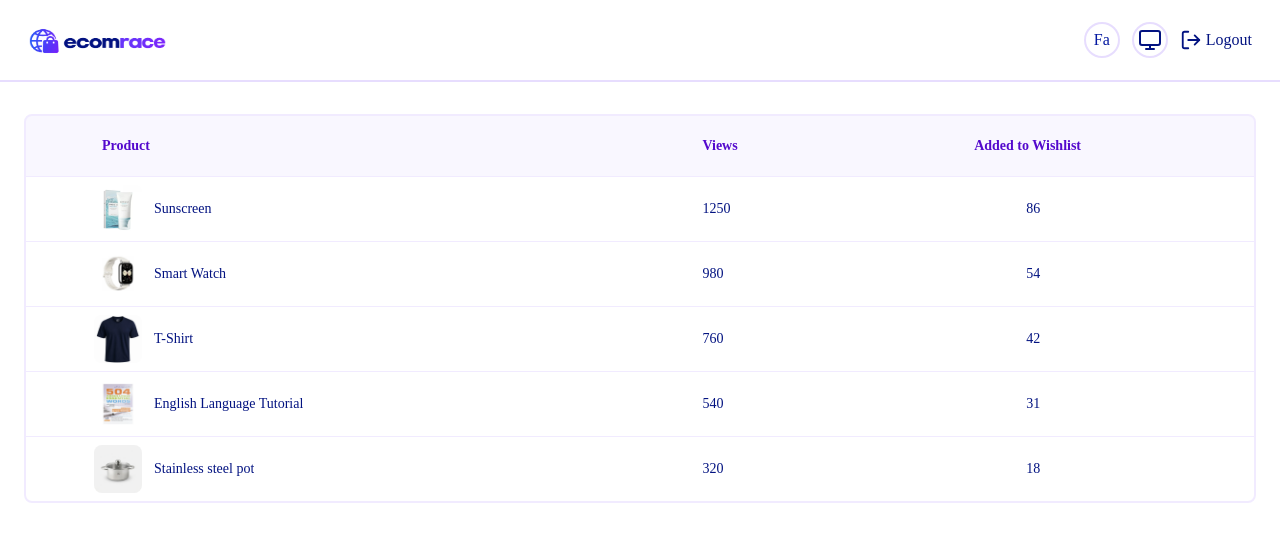
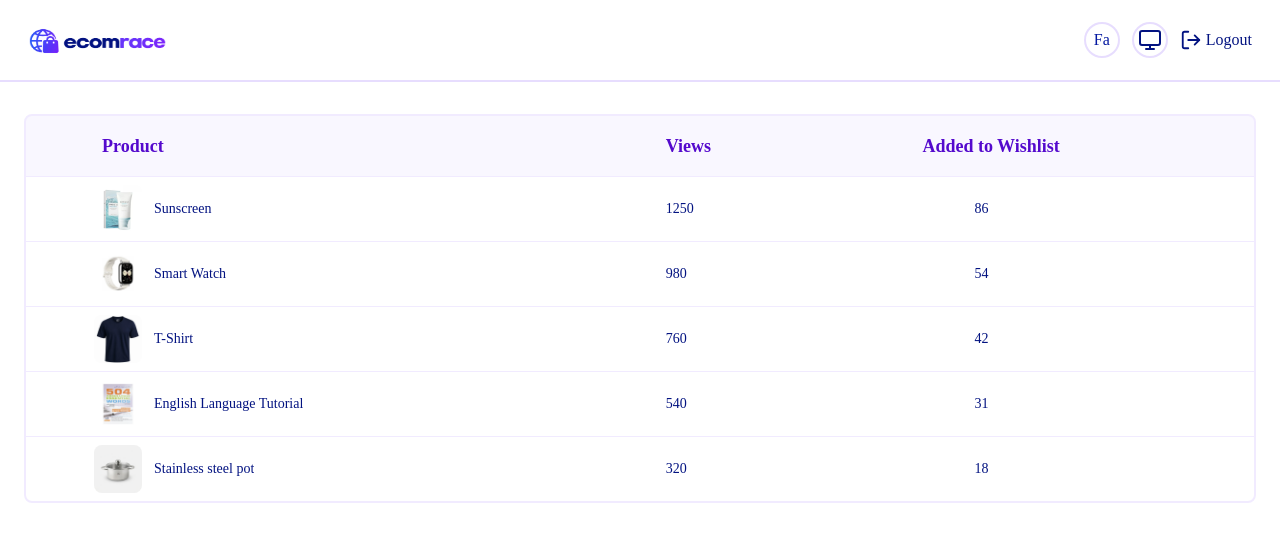
Before and after one commit to Hanieh-yousefzadeh/Dashboard-panel, a Next.js app: page /en/panel/visit in a window 1280 px wide. Shown: the top 542 px of the page. Built offline with nearby package versions, Linux system fonts and the light colour scheme.

Commit message:
style : change color dark mode in vendor panel and visit page

```diff
--- a/src/app/[locale]/panel/categories/page.tsx
+++ b/src/app/[locale]/panel/categories/page.tsx
@@ -164,7 +164,7 @@ export default function categoryPage() {
                         </TableHeader>
                         <TableBody >
                             {categories.map((item) => (
-                                <TableRow key={item.id} className="h-15">
+                                <TableRow key={item.id} className="h-14">
                                     <TableCell className={`${locale === "fa" ? "pr-16" : "xl:pl-22"}`}>{item.id}</TableCell>
                                     <TableCell> {tCategories(categoryTranslationKeys[item.name as keyof typeof categoryTranslationKeys])}</TableCell>
                                     <TableCell className="flex items-center justify-center">
--- a/src/app/[locale]/panel/visit/page.tsx
+++ b/src/app/[locale]/panel/visit/page.tsx
@@ -36,13 +36,13 @@ export default function VisitPage() {
     })
     return (
         <div className="pl-6 py-8">
-            <div className="rounded-md border-2 border-[#7a3ffa1a]">
+            <div className="rounded-md border-2 border-[#7a3ffa1a] dark:bg-[#0E0B2F]">
                 <Table className="w-307">
-                    <TableHeader className="h-15 bg-[#f1ebfe6a]">
-                        <TableRow>
-                            <TableHead className=" font-semibold text-[#5409cd] pl-19">{t("product")}</TableHead>
-                            <TableHead className="font-semibold text-[#5409cd]">{t("views")}</TableHead>
-                            <TableHead className="font-semibold text-[#5409cd]"> {t( "addedToWishlist")}</TableHead>
+                    <TableHeader  className="h-15 text-lg bg-[#f1ebfe6a] dark:bg-[#7a3ffa23]">
+                        <TableRow className="hover:bg-transparent dark:hover:bg-transparent">
+                            <TableHead className=" font-semibold text-[#5409cd] dark:text-[#bd8efb] pl-19">{t("product")}</TableHead>
+                            <TableHead className="font-semibold text-[#5409cd] dark:text-[#bd8efb]">{t("views")}</TableHead>
+                            <TableHead className="font-semibold text-[#5409cd] dark:text-[#bd8efb]"> {t( "addedToWishlist")}</TableHead>
                         </TableRow>
                     </TableHeader>
 
--- a/src/components/vendorOrdere.tsx
+++ b/src/components/vendorOrdere.tsx
@@ -10,13 +10,13 @@ export default function VendorOrders() {
     Cancelled: "cancelled",
   } as const
   return (
-    <section className="w-[50%] rounded-xl border border-[#7a3ffa1a] bg-card p-5 shadow-sm">
+    <section className="w-[50%] rounded-xl border border-[#7a3ffa1a] dark:bg-[#0E0B2F] bg-card p-5 shadow-sm">
       <h2 className="mb-7 text-lg font-semibold">  {t("latestOrders")}</h2>
 
       <div className="w-full overflow-x-auto">
         <table className="w-full text-right text-sm">
           <thead>
-            <tr className="border-b border-[#9468fc47] font-semibold text-[#7B29FB]">
+            <tr className="border-b border-[#9468fc47] font-semibold text-[#7B29FB] dark:text-[#af8dfc]">
               <th className="w-24 pb-3 text-center"> {t("orderNumber")}</th>
               <th className="pb-3 pl-4 text-center"> {t("product")}</th>
               <th className="pb-3 pl-4 text-center"> {t("customer")} </th>
@@ -42,12 +42,12 @@ export default function VendorOrders() {
 
                 <td className="py-4 pl-4 text-center">
                   <span
-                    className={`whitespace-nowrap rounded-full px-2 py-1 text-xs ${order.status === "Delivered" ? "bg-green-100 text-green-700"
+                    className={`whitespace-nowrap rounded-full px-2 py-1 text-xs ${order.status === "Delivered" ? "bg-green-100 dark:bg-[#dbfce7c8] text-green-700"
                       : order.status === "Pending"
-                        ? "bg-[#F1EBFE] text-yellow-700"
+                        ? "bg-[#F1EBFE] dark:bg-[#f1ebfec9] text-yellow-700"
                         : order.status === "Processing"
-                          ? "bg-blue-100 text-blue-700"
-                          : "bg-red-100 text-red-700"
+                          ? "bg-blue-100 dark:bg-[#dbeafed3] text-blue-700"
+                          : "bg-red-100 dark:bg-[#ffe2e2b1] text-red-700"
                       }`}
                   >
                     {(() => {
--- a/src/components/vendorcahrt.tsx
+++ b/src/components/vendorcahrt.tsx
@@ -16,13 +16,13 @@ import { useTranslations } from "next-intl"
 export default function VendorSalesChart() {
   const t = useTranslations("VendorDashboard")
   return (
-    <section className="w-[50%] rounded-xl border border-[#7a3ffa1a] bg-card p-5 shadow-sm">
+    <section className="w-[50%] rounded-xl border border-[#7a3ffa1a] bg-card p-5 shadow-sm dark:bg-[#0E0B2F]">
       <div className="mb-6">
         <h2 className="text-lg font-semibold">
           {t("salesStatistics")}
         </h2>
 
-        <p className="mt-1 text-sm text-[#7B29FB]">
+        <p className="mt-1 text-sm text-[#7B29FB] dark:text-[#af8dfc]">
           {t("monthlySales")}
         </p>
       </div>
```
